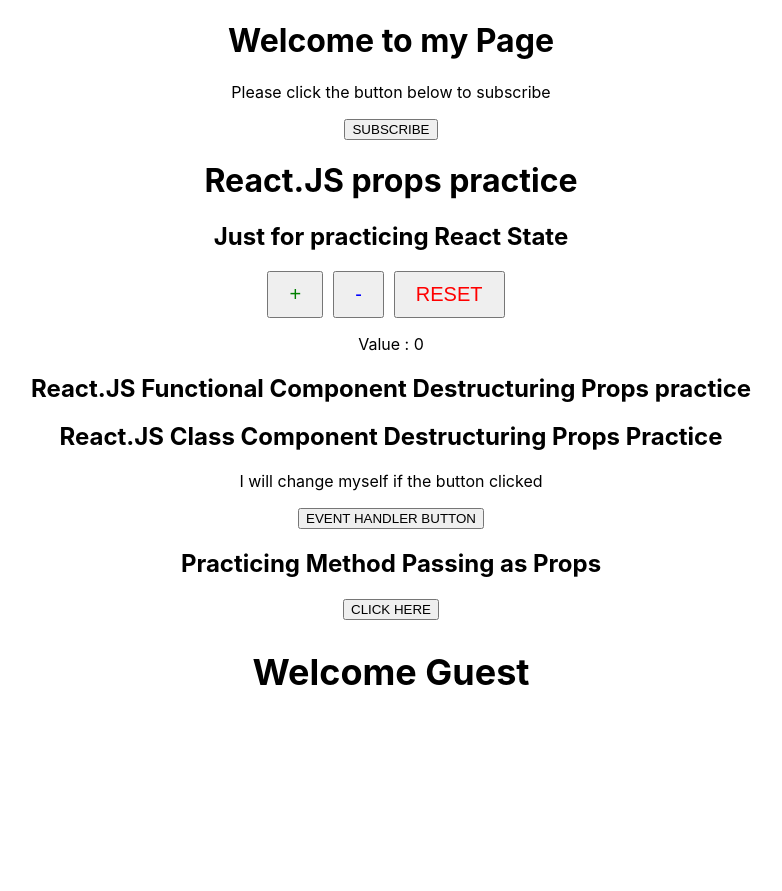
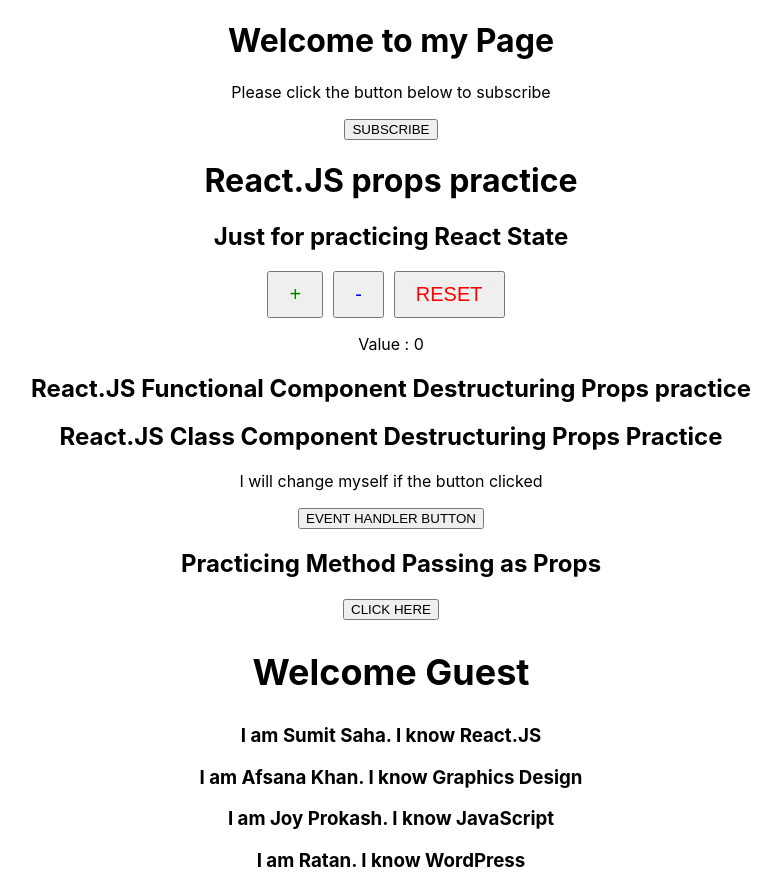
Before and after one commit to Abfahim21/React.js, a React (Create React App) app: page / in a window 1280 px wide. Shown: the whole page, without its empty margins (249-1031 px from the left). Before the commit the page ends 800 px from the top, so only its background shows below. Built offline with nearby package versions, Linux system fonts and the light colour scheme.

Commit message:
list rendering

```diff
--- a/src/App.js
+++ b/src/App.js
@@ -7,6 +7,7 @@
 import ParentComponent from './components/ParentComponent';
 import StatePractice from './components/StatePractice';
 import ConditionalRendering from './components/ConditionalRendering';
+import NameList from './components/NameList';
 
 function App() {
   return (
@@ -19,6 +20,7 @@
       <EventHandler/>
       <ParentComponent/>
       <ConditionalRendering/>
+      <NameList/>
     </div>
   );
 }
--- a/src/components/DestructuringProps.js
+++ b/src/components/DestructuringProps.js
@@ -3,7 +3,7 @@
 const DestructuringProps=(props)=>{
     const {d1, d2} = props;
   return <div>
-      <h2>React.JS Functional Component {d1} {d2} practice</h2>
+          <h2>React.JS Functional Component {d1} {d2} practice</h2>
   </div>;
 }
 
--- /dev/null
+++ b/src/components/NameList.js
@@ -0,0 +1,31 @@
+import React from 'react';
+
+function NameList() {
+    const persons = [
+        {
+            id: 1,
+            name: 'Sumit Saha',
+            skills : "React.JS"
+        },
+        {
+            id: 2,
+            name: 'Afsana Khan',
+            skills : "Graphics Design"
+        },
+        {
+            id: 3,
+            name: 'Joy Prokash',
+            skills : "JavaScript"
+        },
+        {
+            id: 4,
+            name: 'Ratan',
+            skills : "WordPress"
+        }
+    ]
+    const personList = persons.map(person =>
+        <h3>I am {person.name}. I know {person.skills}</h3>)
+  return <div>{personList}</div>;
+}
+
+export default NameList;
```
